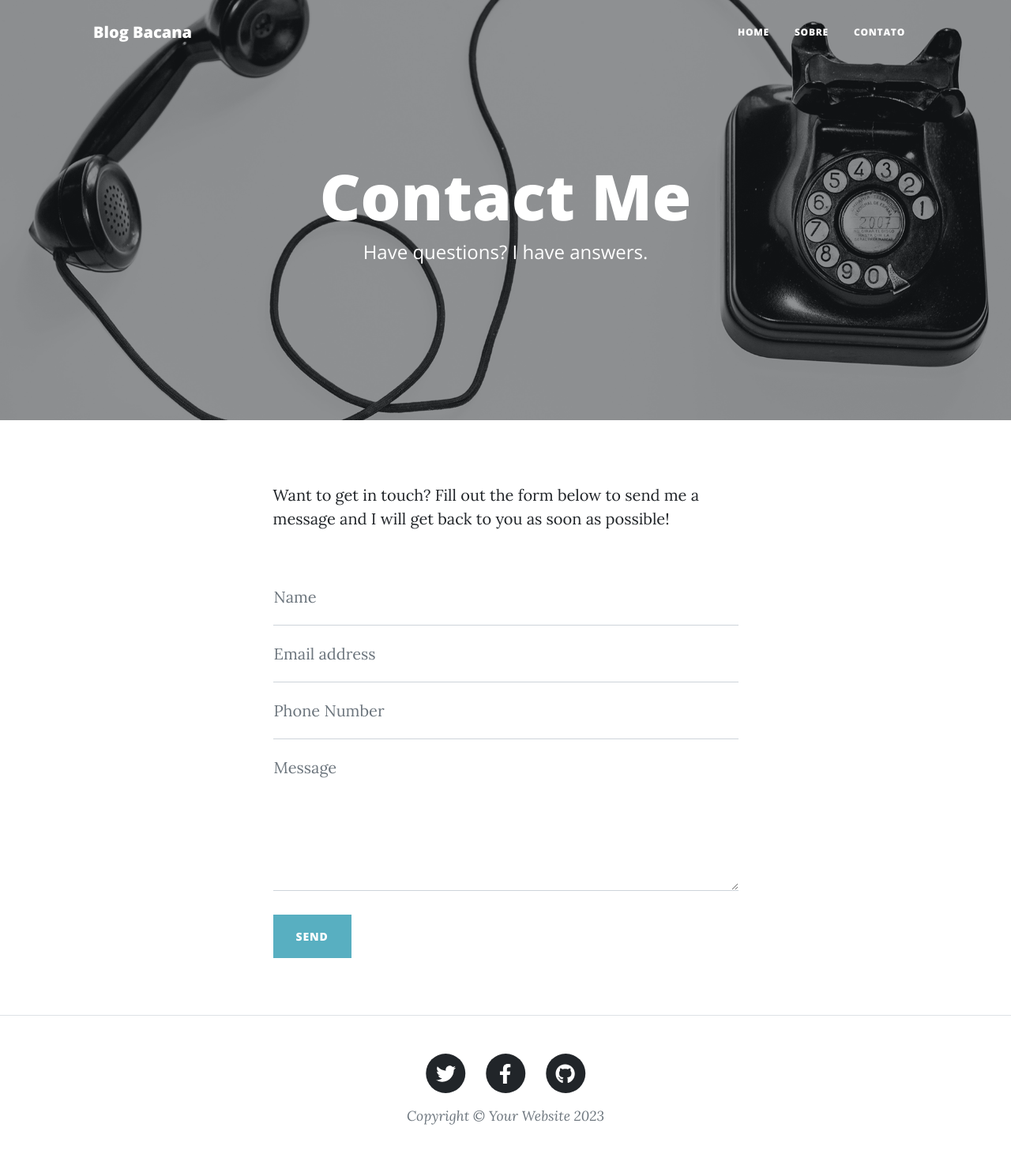
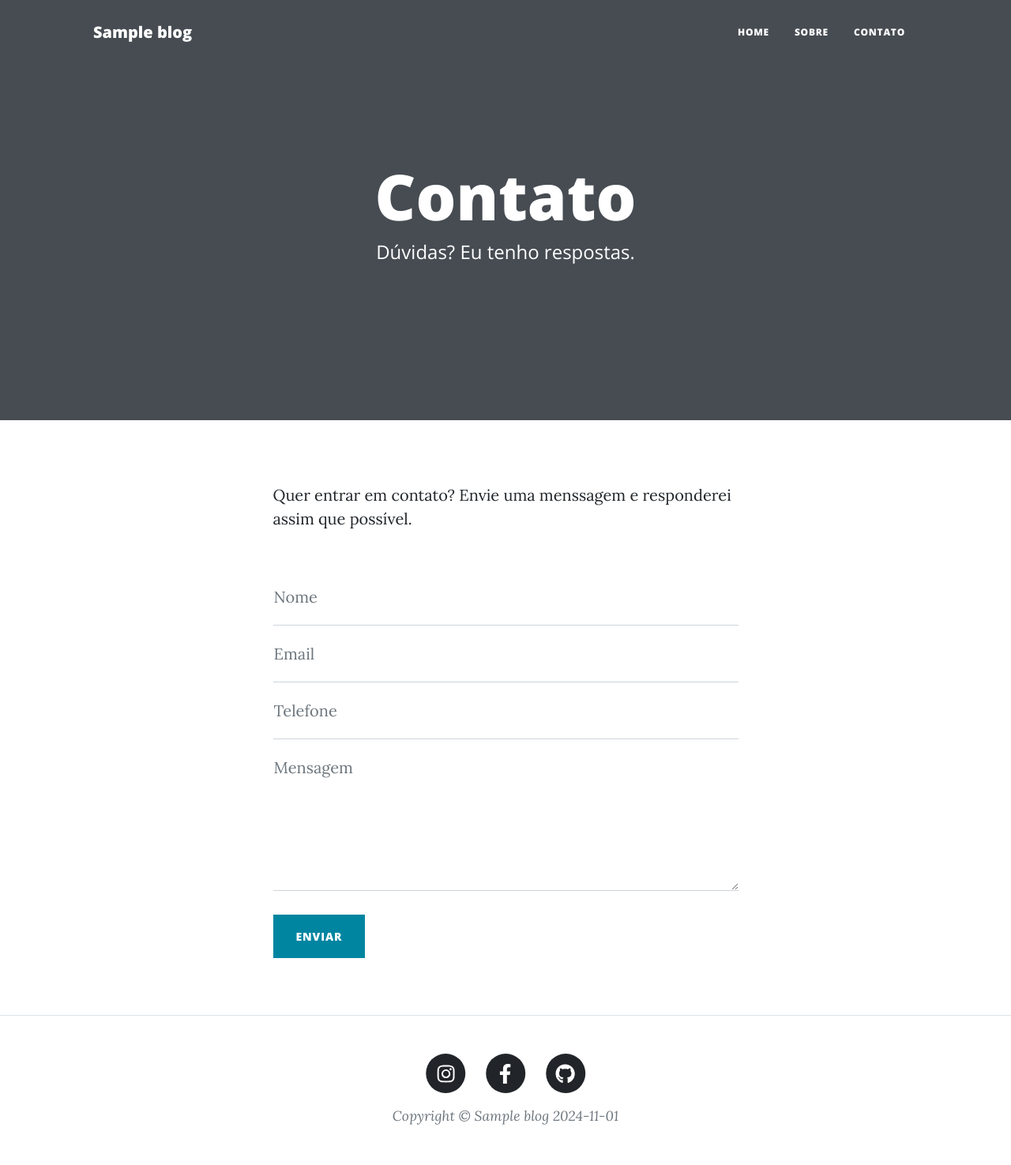
Before and after one commit to tonhoantunes/blog_exemplo_psi, a Django app: template blog/templates/contact.html in a window 1280 px wide. Shown: the whole page at 79% size. Run offline with Django 5.2, Linux system fonts and the light colour scheme; the template is opened without the code that fills it: most values are stand-ins (such as "Sample title", 1, 10 or a date in 2020); data that the repository does not hold is empty; some libraries are stand-ins or nearby versions.

Commit message:
atualização na página sobre e no forms de contato

```diff
--- a/blog/admin.py
+++ b/blog/admin.py
@@ -1,4 +1,6 @@
 from django.contrib import admin
-from .models import Post
+from .models import Post, Blog, Mensagem
 
 admin.site.register(Post)
+admin.site.register(Blog)
+admin.site.register(Mensagem)
--- a/blog/templates/base.html
+++ b/blog/templates/base.html
@@ -7,7 +7,7 @@
         <meta name="viewport" content="width=device-width, initial-scale=1, shrink-to-fit=no" />
         <meta name="description" content="" />
         <meta name="author" content="" />
-        <title> Clean Blog - Start Bootstrap Theme</title>
+        <title>{% block title %}{{ blog.nome }}{% endblock title %}</title>
         <link rel="icon" type="image/x-icon" href="{% static 'assets/favicon.ico' %}" />
         <!-- Font Awesome icons (free version)-->
         <script src="https://use.fontawesome.com/releases/v6.3.0/js/all.js" crossorigin="anonymous"></script>
@@ -21,7 +21,7 @@
         <!-- Navigation-->
         <nav class="navbar navbar-expand-lg navbar-light" id="mainNav">
             <div class="container px-4 px-lg-5">
-                <a class="navbar-brand" href="{% url 'index' %}">Blog Bacana</a>
+                <a class="navbar-brand" href="{% url 'index' %}">{{ blog.nome }}</a>
                 <button class="navbar-toggler" type="button" data-bs-toggle="collapse" data-bs-target="#navbarResponsive" aria-controls="navbarResponsive" aria-expanded="false" aria-label="Toggle navigation">
                     Menu
                     <i class="fas fa-bars"></i>
@@ -37,13 +37,15 @@
         </nav>
         <!-- Page Header-->
         {% block header %}
-            <header class="masthead" style="background-image: url({% static 'assets/img/home-bg.jpg' %})">
+            <header class="masthead" style="background-image: url('{{ blog.capa.url }}')">
                 <div class="container position-relative px-4 px-lg-5">
                     <div class="row gx-4 gx-lg-5 justify-content-center">
                         <div class="col-md-10 col-lg-8 col-xl-7">
                             <div class="site-heading">
-                                <h1>Clean Blog</h1>
-                                <span class="subheading">A Blog Theme by Start Bootstrap</span>
+                                <h1>{{ blog.nome }}</h1>
+                                {% if blog.subnome %}
+                                    <span class="subheading">{{ blog.subnome }}</span>
+                                {% endif %}
                             </div>
                         </div>
                     </div>
@@ -62,15 +64,15 @@
                     <div class="col-md-10 col-lg-8 col-xl-7">
                         <ul class="list-inline text-center">
                             <li class="list-inline-item">
-                                <a href="#!">
+                                <a href="{{ blog.instagram }}">
                                     <span class="fa-stack fa-lg">
                                         <i class="fas fa-circle fa-stack-2x"></i>
-                                        <i class="fab fa-twitter fa-stack-1x fa-inverse"></i>
+                                        <i class="fab fa-instagram fa-stack-1x fa-inverse"></i>
                                     </span>
                                 </a>
                             </li>
                             <li class="list-inline-item">
-                                <a href="#!">
+                                <a href="{{ blog.facebook }}">
                                     <span class="fa-stack fa-lg">
                                         <i class="fas fa-circle fa-stack-2x"></i>
                                         <i class="fab fa-facebook-f fa-stack-1x fa-inverse"></i>
@@ -78,7 +80,7 @@
                                 </a>
                             </li>
                             <li class="list-inline-item">
-                                <a href="#!">
+                                <a href="{{ blog.github }}">
                                     <span class="fa-stack fa-lg">
                                         <i class="fas fa-circle fa-stack-2x"></i>
                                         <i class="fab fa-github fa-stack-1x fa-inverse"></i>
@@ -86,7 +88,7 @@
                                 </a>
                             </li>
                         </ul>
-                        <div class="small text-center text-muted fst-italic">Copyright &copy; Your Website 2023</div>
+                        <div class="small text-center text-muted fst-italic">Copyright &copy; {{ blog.nome }} {% now 'Y-m-d' %}</div>
                     </div>
                 </div>
             </div>
--- a/blog/templates/contact.html
+++ b/blog/templates/contact.html
@@ -3,13 +3,13 @@
 
 {% block header %}
     <!-- Page Header-->
-    <header class="masthead" style="background-image: url('assets/img/contact-bg.jpg')">
+    <header class="masthead" style="background-image: url('{{ blog.capa.url }}')">
         <div class="container position-relative px-4 px-lg-5">
             <div class="row gx-4 gx-lg-5 justify-content-center">
                 <div class="col-md-10 col-lg-8 col-xl-7">
                     <div class="page-heading">
-                        <h1>Contact Me</h1>
-                        <span class="subheading">Have questions? I have answers.</span>
+                        <h1>Contato</h1>
+                        <span class="subheading">Dúvidas? Eu tenho respostas.</span>
                     </div>
                 </div>
             </div>
@@ -23,7 +23,7 @@
         <div class="container px-4 px-lg-5">
             <div class="row gx-4 gx-lg-5 justify-content-center">
                 <div class="col-md-10 col-lg-8 col-xl-7">
-                    <p>Want to get in touch? Fill out the form below to send me a message and I will get back to you as soon as possible!</p>
+                    <p>Quer entrar em contato? Envie uma menssagem e responderei assim que possível.</p>
                     <div class="my-5">
                         <!-- * * * * * * * * * * * * * * *-->
                         <!-- * * SB Forms Contact Form * *-->
@@ -32,27 +32,28 @@
                         <!-- To make this form functional, sign up at-->
                         <!-- https://startbootstrap.com/solution/contact-forms-->
                         <!-- to get an API token!-->
-                        <form id="contactForm" data-sb-form-api-token="API_TOKEN">
+                        <form id="contactForm" method="POST">
+                            {% csrf_token %}
                             <div class="form-floating">
-                                <input class="form-control" id="name" type="text" placeholder="Enter your name..." data-sb-validations="required" />
-                                <label for="name">Name</label>
-                                <div class="invalid-feedback" data-sb-feedback="name:required">A name is required.</div>
+                                <input class="form-control" id="name" name="nome" type="text" placeholder="Digite seu nome..."/>
+                                <label for="name">Nome</label>
+                                <div class="invalid-feedback">A name is required.</div>
                             </div>
                             <div class="form-floating">
-                                <input class="form-control" id="email" type="email" placeholder="Enter your email..." data-sb-validations="required,email" />
-                                <label for="email">Email address</label>
-                                <div class="invalid-feedback" data-sb-feedback="email:required">An email is required.</div>
-                                <div class="invalid-feedback" data-sb-feedback="email:email">Email is not valid.</div>
+                                <input class="form-control" id="email" name="email" type="email" placeholder="Digite seu email..."/>
+                                <label for="email">Email</label>
+                                <div class="invalid-feedback">An email is required.</div>
+                                <div class="invalid-feedback">Email is not valid.</div>
                             </div>
                             <div class="form-floating">
-                                <input class="form-control" id="phone" type="tel" placeholder="Enter your phone number..." data-sb-validations="required" />
-                                <label for="phone">Phone Number</label>
-                                <div class="invalid-feedback" data-sb-feedback="phone:required">A phone number is required.</div>
+                                <input class="form-control" id="phone" name="telefone" type="tel" placeholder="Digite seu telefone..."/>
+                                <label for="phone">Telefone</label>
+                                <div class="invalid-feedback">A phone number is required.</div>
                             </div>
                             <div class="form-floating">
-                                <textarea class="form-control" id="message" placeholder="Enter your message here..." style="height: 12rem" data-sb-validations="required"></textarea>
-                                <label for="message">Message</label>
-                                <div class="invalid-feedback" data-sb-feedback="message:required">A message is required.</div>
+                                <textarea class="form-control" id="message" name="mensagem" placeholder="Digite sua mensagem aqui..." style="height: 12rem"></textarea>
+                                <label for="message">Mensagem</label>
+                                <div class="invalid-feedback">A message is required.</div>
                             </div>
                             <br />
                             <!-- Submit success message-->
@@ -73,7 +74,7 @@
                             <!-- an error submitting the form-->
                             <div class="d-none" id="submitErrorMessage"><div class="text-center text-danger mb-3">Error sending message!</div></div>
                             <!-- Submit Button-->
-                            <button class="btn btn-primary text-uppercase disabled" id="submitButton" type="submit">Send</button>
+                            <button class="btn btn-primary text-uppercase" id="submitButton" type="submit">Enviar</button>
                         </form>
                     </div>
                 </div>
```
Also changed, not shown: blog/models.py (+23 -0 lines), blog/templates/about.html (+4 -6 lines), blog/templates/post.html (+5 -22 lines), blog/views.py (+25 -3 lines), blog/migrations/0004_blog.py (added), blog/migrations/0005_rename_logo_blog_capa.py (added), blog/migrations/0006_alter_blog_facebook_alter_blog_github_and_more.py (added), blog/migrations/0007_blog_subnome.py (added), blog/migrations/0008_mensagem.py (added), blog/migrations/0009_mensagem_lida.py (added).
